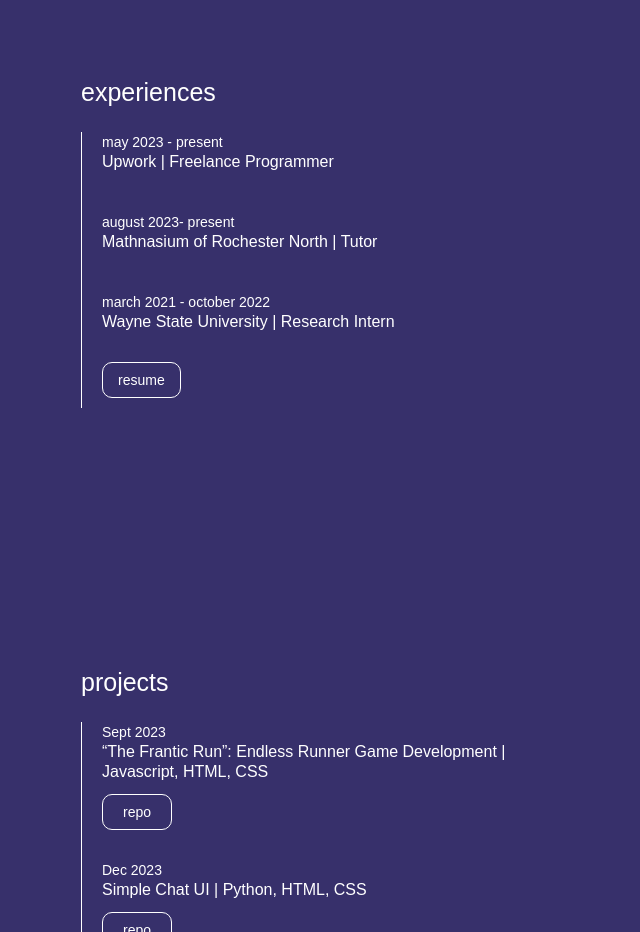
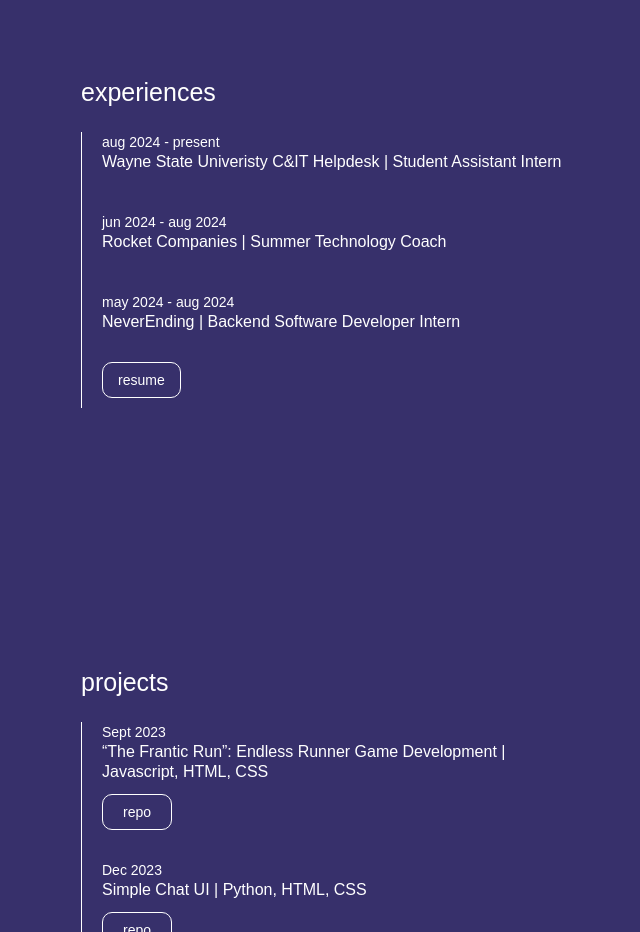
Before and after one commit to sugianand/sugianand.github.io, a plain HTML site: page index.html in a window 1280 px wide. Shown: the part 820-1752 px from the top of the page, without its empty margins (309-949 px from the left). Drawn offline with nearby package versions, Linux system fonts and the light colour scheme; a script that the page names is missing.

Commit message:
Update index.html

```diff
--- a/index.html
+++ b/index.html
@@ -132,16 +132,16 @@
         <div class="title">experiences</div>
         <ul role="list" class="experience_list w-list-unstyled">
           <li class="exp_item">
-            <div class="date">may 2023 - present</div>
-            <div class="position">Upwork | Freelance Programmer</div>
+            <div class="date">aug 2024 - present</div>
+            <div class="position">Wayne State Univeristy C&IT Helpdesk | Student Assistant Intern </div>
           </li>
           <li class="exp_item">
-            <div class="date">august 2023- present</div>
-            <div class="position">Mathnasium of Rochester North | Tutor</div>
+            <div class="date">jun 2024 - aug 2024</div>
+            <div class="position">Rocket Companies | Summer Technology Coach </div>
           </li>
           <li class="exp_item1">
-            <div class="date">march 2021 - october 2022</div>
-            <div class="position">Wayne State University | Research Intern</div>
+            <div class="date">may 2024  - aug 2024</div>
+            <div class="position">NeverEnding | Backend Software Developer Intern</div>
           </li>
           <li class="list-item-5">
             <a
```
